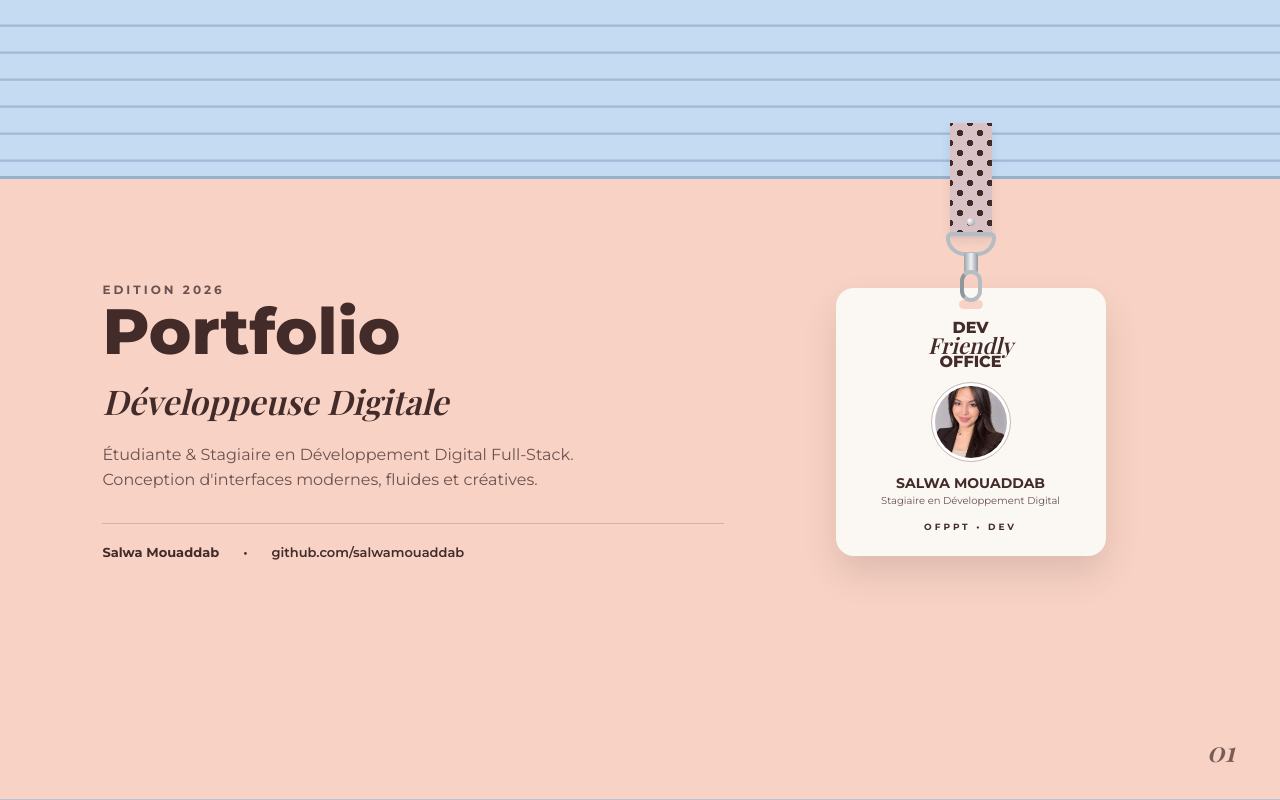
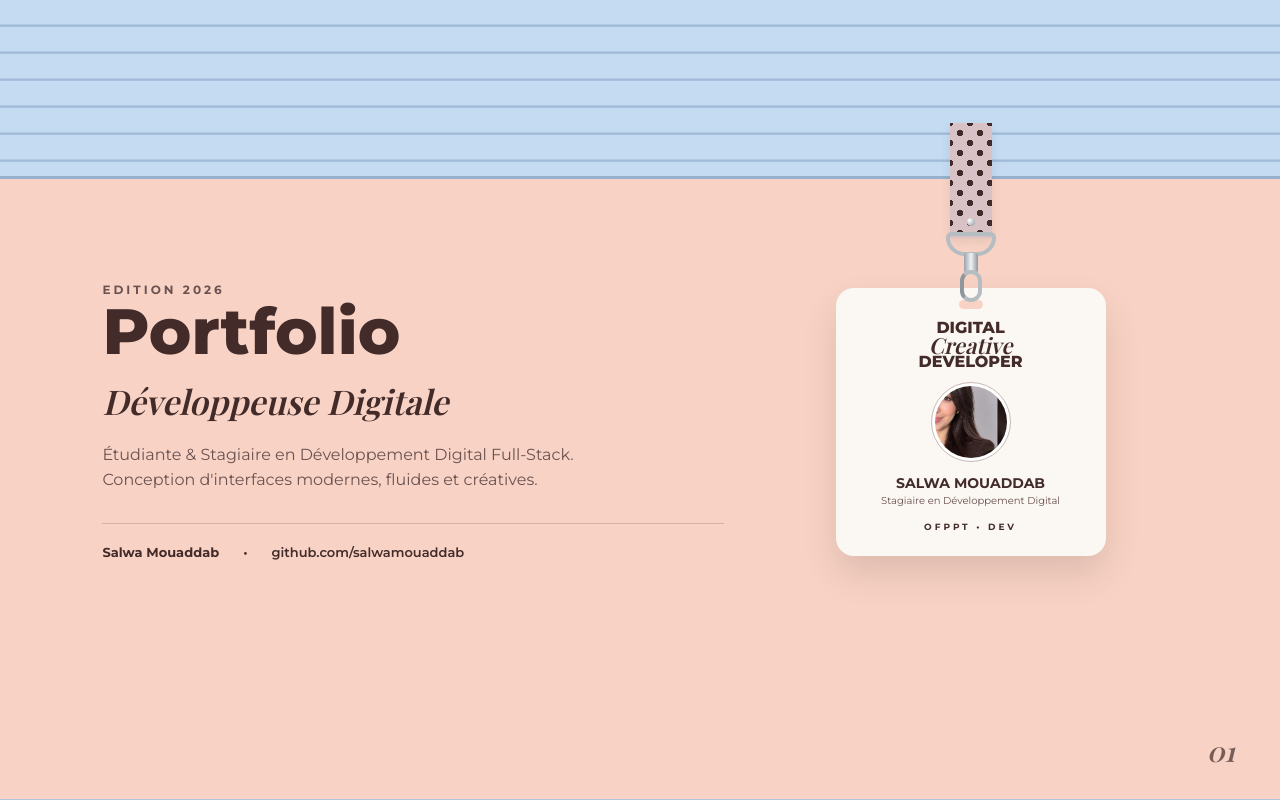
Before and after one commit to salwamouaddab/my-portfolio, a plain HTML site: page index.html in a window 1280 px wide. Shown: the top 800 px of the page. Drawn offline with nearby package versions, Linux system fonts and the light colour scheme; a web font is replaced by a local one.

```diff
--- a/index.html
+++ b/index.html
@@ -658,12 +658,12 @@
         <div class="badge-card">
           <div class="badge-hole"></div>
           <div class="badge-header">
-            <span class="top-word">DEV</span>
-            <span class="script-word">Friendly</span>
-            <span class="bottom-word">OFFICE</span>
+           <span class="top-word">DIGITAL</span>
+<span class="script-word">Creative</span>
+<span class="bottom-word">DEVELOPER</span>
           </div>
           <div class="photo-frame">
-            <img src="imageport.jpeg" alt="Salwa Mouaddab">
+            <img src="imageportt.jpeg" alt="Salwa Mouaddab">
           </div>
           <div class="info-section">
             <div class="user-name">SALWA MOUADDAB</div>
```
